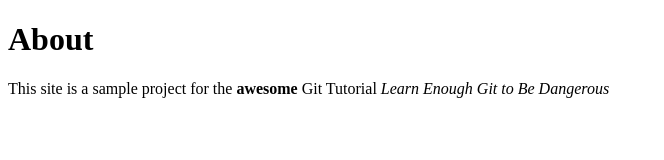
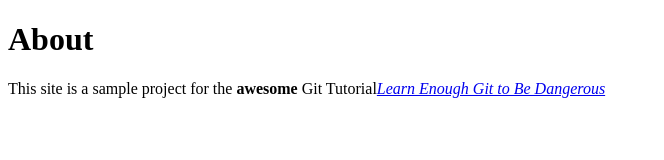
Before and after one commit to jewenbp/website, a plain HTML site: page about.html in a window 1280 px wide. Shown: the whole page, without its empty margins (0-664 px from the left). Drawn offline with Linux system fonts and the light colour scheme.

Commit message:
Add link to tutorial title

```diff
--- a/about.html
+++ b/about.html
@@ -5,7 +5,7 @@
    </head>
    <body>
         <h1>About</h1>
-        <p>This site is a sample project for the <strong>awesome</strong> Git Tutorial <em>Learn Enough Git to Be Dangerous </em>
+        <p>This site is a sample project for the <strong>awesome</strong> Git Tutorial<a href="http://learnenough.com/git-tutorial"><em>Learn Enough Git to Be Dangerous </em></a>
         </p>
    </body>
 </html>
```
